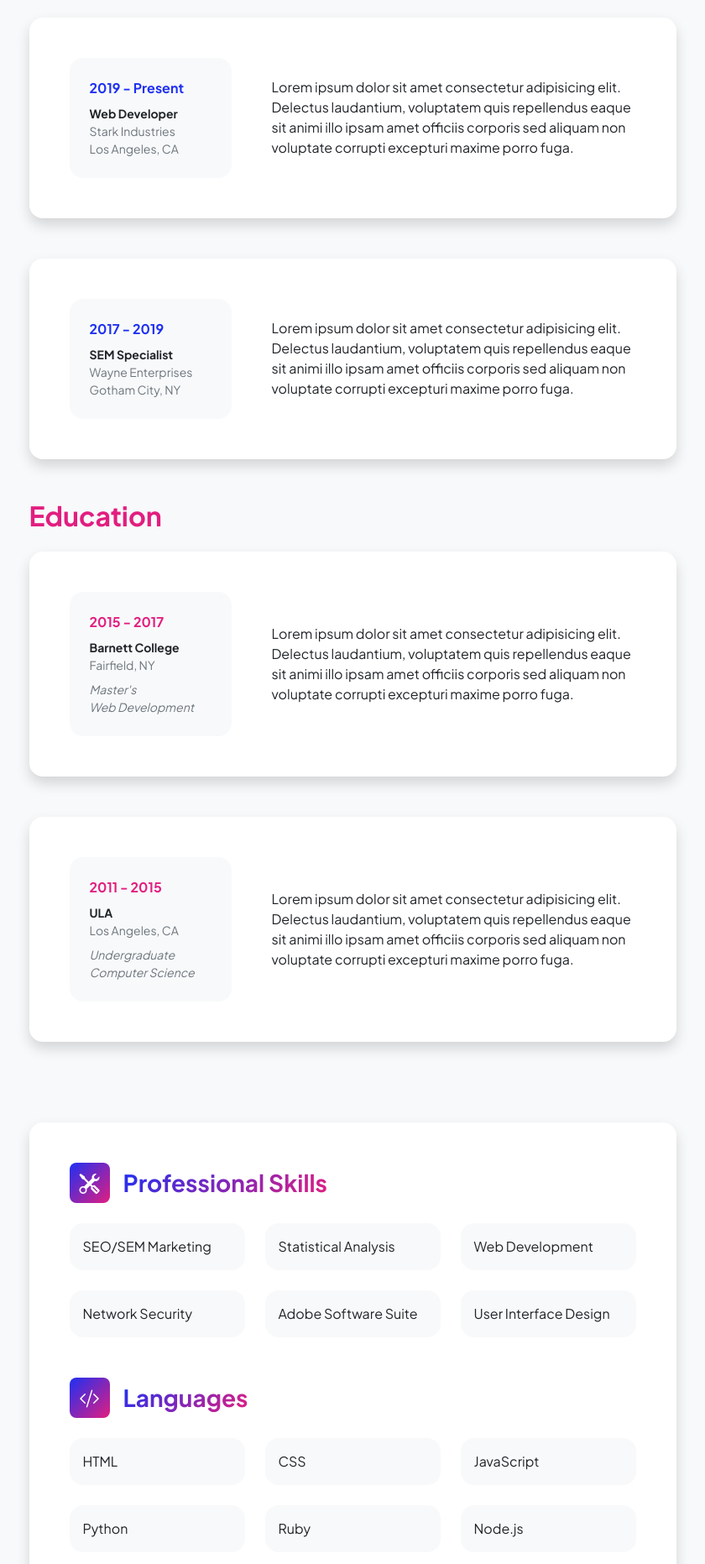
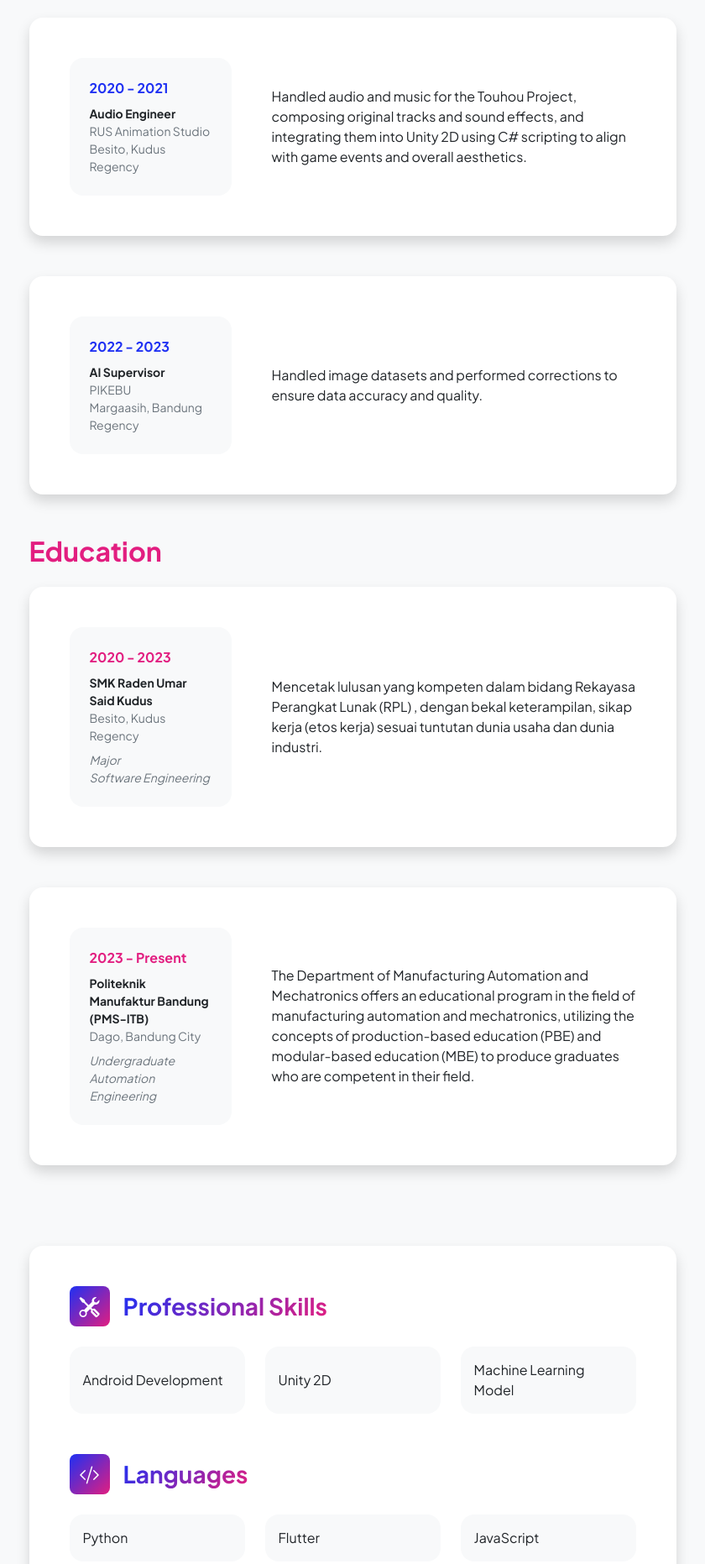
Before and after one commit to RoeRL/Praktikum_Web2_1, a plain HTML site: page resume.html in a window 1280 px wide. Shown: the part 287-2150 px from the top of the page at 84% size, without its empty margins (220-1060 px from the left). Drawn offline with nearby package versions, Linux system fonts and the light colour scheme.

Commit message:
Remake Website

```diff
--- a/resume.html
+++ b/resume.html
@@ -5,7 +5,7 @@
         <meta name="viewport" content="width=device-width, initial-scale=1, shrink-to-fit=no" />
         <meta name="description" content="" />
         <meta name="author" content="" />
-        <title>Personal - Start Bootstrap Template</title>
+        <title>Resume</title>
         <!-- Favicon-->
         <link rel="icon" type="image/x-icon" href="assets/favicon.ico" />
         <!-- Custom Google font-->
@@ -22,7 +22,7 @@
             <!-- Navigation-->
             <nav class="navbar navbar-expand-lg navbar-light bg-white py-3">
                 <div class="container px-5">
-                    <a class="navbar-brand" href="index.html"><span class="fw-bolder text-primary">Start Bootstrap</span></a>
+                    <a class="navbar-brand" href="index.html"><span class="fw-bolder text-primary">BIN</span></a>
                     <button class="navbar-toggler" type="button" data-bs-toggle="collapse" data-bs-target="#navbarSupportedContent" aria-controls="navbarSupportedContent" aria-expanded="false" aria-label="Toggle navigation"><span class="navbar-toggler-icon"></span></button>
                     <div class="collapse navbar-collapse" id="navbarSupportedContent">
                         <ul class="navbar-nav ms-auto mb-2 mb-lg-0 small fw-bolder">
@@ -58,13 +58,13 @@
                                     <div class="row align-items-center gx-5">
                                         <div class="col text-center text-lg-start mb-4 mb-lg-0">
                                             <div class="bg-light p-4 rounded-4">
-                                                <div class="text-primary fw-bolder mb-2">2019 - Present</div>
-                                                <div class="small fw-bolder">Web Developer</div>
-                                                <div class="small text-muted">Stark Industries</div>
-                                                <div class="small text-muted">Los Angeles, CA</div>
+                                                <div class="text-primary fw-bolder mb-2">2020 - 2021</div>
+                                                <div class="small fw-bolder">Audio Engineer</div>
+                                                <div class="small text-muted">RUS Animation Studio</div>
+                                                <div class="small text-muted">Besito, Kudus Regency</div>
                                             </div>
                                         </div>
-                                        <div class="col-lg-8"><div>Lorem ipsum dolor sit amet consectetur adipisicing elit. Delectus laudantium, voluptatem quis repellendus eaque sit animi illo ipsam amet officiis corporis sed aliquam non voluptate corrupti excepturi maxime porro fuga.</div></div>
+                                        <div class="col-lg-8"><div>Handled audio and music for the Touhou Project, composing original tracks and sound effects, and integrating them into Unity 2D using C# scripting to align with game events and overall aesthetics.</div></div>
                                     </div>
                                 </div>
                             </div>
@@ -74,13 +74,13 @@
                                     <div class="row align-items-center gx-5">
                                         <div class="col text-center text-lg-start mb-4 mb-lg-0">
                                             <div class="bg-light p-4 rounded-4">
-                                                <div class="text-primary fw-bolder mb-2">2017 - 2019</div>
-                                                <div class="small fw-bolder">SEM Specialist</div>
-                                                <div class="small text-muted">Wayne Enterprises</div>
-                                                <div class="small text-muted">Gotham City, NY</div>
+                                                <div class="text-primary fw-bolder mb-2">2022 - 2023</div>
+                                                <div class="small fw-bolder">AI Supervisor</div>
+                                                <div class="small text-muted">PIKEBU</div>
+                                                <div class="small text-muted">Margaasih, Bandung Regency</div>
                                             </div>
                                         </div>
-                                        <div class="col-lg-8"><div>Lorem ipsum dolor sit amet consectetur adipisicing elit. Delectus laudantium, voluptatem quis repellendus eaque sit animi illo ipsam amet officiis corporis sed aliquam non voluptate corrupti excepturi maxime porro fuga.</div></div>
+                                        <div class="col-lg-8"><div>Handled image datasets and performed corrections to ensure data accuracy and quality.</div></div>
                                     </div>
                                 </div>
                             </div>
@@ -94,18 +94,18 @@
                                     <div class="row align-items-center gx-5">
                                         <div class="col text-center text-lg-start mb-4 mb-lg-0">
                                             <div class="bg-light p-4 rounded-4">
-                                                <div class="text-secondary fw-bolder mb-2">2015 - 2017</div>
+                                                <div class="text-secondary fw-bolder mb-2">2020 - 2023</div>
                                                 <div class="mb-2">
-                                                    <div class="small fw-bolder">Barnett College</div>
-                                                    <div class="small text-muted">Fairfield, NY</div>
+                                                    <div class="small fw-bolder">SMK Raden Umar Said Kudus</div>
+                                                    <div class="small text-muted">Besito, Kudus Regency</div>
                                                 </div>
                                                 <div class="fst-italic">
-                                                    <div class="small text-muted">Master's</div>
-                                                    <div class="small text-muted">Web Development</div>
+                                                    <div class="small text-muted">Major</div>
+                                                    <div class="small text-muted">Software Engineering</div>
                                                 </div>
                                             </div>
                                         </div>
-                                        <div class="col-lg-8"><div>Lorem ipsum dolor sit amet consectetur adipisicing elit. Delectus laudantium, voluptatem quis repellendus eaque sit animi illo ipsam amet officiis corporis sed aliquam non voluptate corrupti excepturi maxime porro fuga.</div></div>
+                                        <div class="col-lg-8"><div>Mencetak lulusan yang kompeten dalam bidang Rekayasa Perangkat Lunak (RPL) , dengan bekal keterampilan, sikap kerja (etos kerja) sesuai tuntutan dunia usaha dan dunia industri.</div></div>
                                     </div>
                                 </div>
                             </div>
@@ -115,18 +115,18 @@
                                     <div class="row align-items-center gx-5">
                                         <div class="col text-center text-lg-start mb-4 mb-lg-0">
                                             <div class="bg-light p-4 rounded-4">
-                                                <div class="text-secondary fw-bolder mb-2">2011 - 2015</div>
+                                                <div class="text-secondary fw-bolder mb-2">2023 - Present</div>
                                                 <div class="mb-2">
-                                                    <div class="small fw-bolder">ULA</div>
-                                                    <div class="small text-muted">Los Angeles, CA</div>
+                                                    <div class="small fw-bolder">Politeknik Manufaktur Bandung (PMS-ITB)</div>
+                                                    <div class="small text-muted">Dago, Bandung City</div>
                                                 </div>
                                                 <div class="fst-italic">
                                                     <div class="small text-muted">Undergraduate</div>
-                                                    <div class="small text-muted">Computer Science</div>
+                                                    <div class="small text-muted">Automation Engineering</div>
                                                 </div>
                                             </div>
                                         </div>
-                                        <div class="col-lg-8"><div>Lorem ipsum dolor sit amet consectetur adipisicing elit. Delectus laudantium, voluptatem quis repellendus eaque sit animi illo ipsam amet officiis corporis sed aliquam non voluptate corrupti excepturi maxime porro fuga.</div></div>
+                                        <div class="col-lg-8"><div>The Department of Manufacturing Automation and Mechatronics offers an educational program in the field of manufacturing automation and mechatronics, utilizing the concepts of production-based education (PBE) and modular-based education (MBE) to produce graduates who are competent in their field.</div></div>
                                     </div>
                                 </div>
                             </div>
@@ -145,14 +145,9 @@
                                             <h3 class="fw-bolder mb-0"><span class="text-gradient d-inline">Professional Skills</span></h3>
                                         </div>
                                         <div class="row row-cols-1 row-cols-md-3 mb-4">
-                                            <div class="col mb-4 mb-md-0"><div class="d-flex align-items-center bg-light rounded-4 p-3 h-100">SEO/SEM Marketing</div></div>
-                                            <div class="col mb-4 mb-md-0"><div class="d-flex align-items-center bg-light rounded-4 p-3 h-100">Statistical Analysis</div></div>
-                                            <div class="col"><div class="d-flex align-items-center bg-light rounded-4 p-3 h-100">Web Development</div></div>
-                                        </div>
-                                        <div class="row row-cols-1 row-cols-md-3">
-                                            <div class="col mb-4 mb-md-0"><div class="d-flex align-items-center bg-light rounded-4 p-3 h-100">Network Security</div></div>
-                                            <div class="col mb-4 mb-md-0"><div class="d-flex align-items-center bg-light rounded-4 p-3 h-100">Adobe Software Suite</div></div>
-                                            <div class="col"><div class="d-flex align-items-center bg-light rounded-4 p-3 h-100">User Interface Design</div></div>
+                                            <div class="col mb-4 mb-md-0"><div class="d-flex align-items-center bg-light rounded-4 p-3 h-100">Android Development</div></div>
+                                            <div class="col mb-4 mb-md-0"><div class="d-flex align-items-center bg-light rounded-4 p-3 h-100">Unity 2D</div></div>
+                                            <div class="col"><div class="d-flex align-items-center bg-light rounded-4 p-3 h-100">Machine Learning Model</div></div>
                                         </div>
                                     </div>
                                     <!-- Languages list-->
@@ -162,14 +157,14 @@
                                             <h3 class="fw-bolder mb-0"><span class="text-gradient d-inline">Languages</span></h3>
                                         </div>
                                         <div class="row row-cols-1 row-cols-md-3 mb-4">
-                                            <div class="col mb-4 mb-md-0"><div class="d-flex align-items-center bg-light rounded-4 p-3 h-100">HTML</div></div>
-                                            <div class="col mb-4 mb-md-0"><div class="d-flex align-items-center bg-light rounded-4 p-3 h-100">CSS</div></div>
+                                            <div class="col mb-4 mb-md-0"><div class="d-flex align-items-center bg-light rounded-4 p-3 h-100">Python</div></div>
+                                            <div class="col mb-4 mb-md-0"><div class="d-flex align-items-center bg-light rounded-4 p-3 h-100">Flutter</div></div>
                                             <div class="col"><div class="d-flex align-items-center bg-light rounded-4 p-3 h-100">JavaScript</div></div>
                                         </div>
                                         <div class="row row-cols-1 row-cols-md-3">
                                             <div class="col mb-4 mb-md-0"><div class="d-flex align-items-center bg-light rounded-4 p-3 h-100">Python</div></div>
-                                            <div class="col mb-4 mb-md-0"><div class="d-flex align-items-center bg-light rounded-4 p-3 h-100">Ruby</div></div>
-                                            <div class="col"><div class="d-flex align-items-center bg-light rounded-4 p-3 h-100">Node.js</div></div>
+                                            <div class="col mb-4 mb-md-0"><div class="d-flex align-items-center bg-light rounded-4 p-3 h-100">C#</div></div>
+                                            <div class="col"><div class="d-flex align-items-center bg-light rounded-4 p-3 h-100">Java</div></div>
                                         </div>
                                     </div>
                                 </div>
@@ -183,7 +178,7 @@
         <footer class="bg-white py-4 mt-auto">
             <div class="container px-5">
                 <div class="row align-items-center justify-content-between flex-column flex-sm-row">
-                    <div class="col-auto"><div class="small m-0">Copyright &copy; Your Website 2023</div></div>
+                    <div class="col-auto"><div class="small m-0">Copyright &copy; BIN 2024</div></div>
                     <div class="col-auto">
                         <a class="small" href="#!">Privacy</a>
                         <span class="mx-1">&middot;</span>
```
Also changed, not shown: index.html (+12 -13 lines), projects.html (+8 -8 lines), assets/bimo.png (added), assets/profile.png (deleted), assets/project_lamp.jpeg (added), assets/project_machin.png (added), 1 other file.
